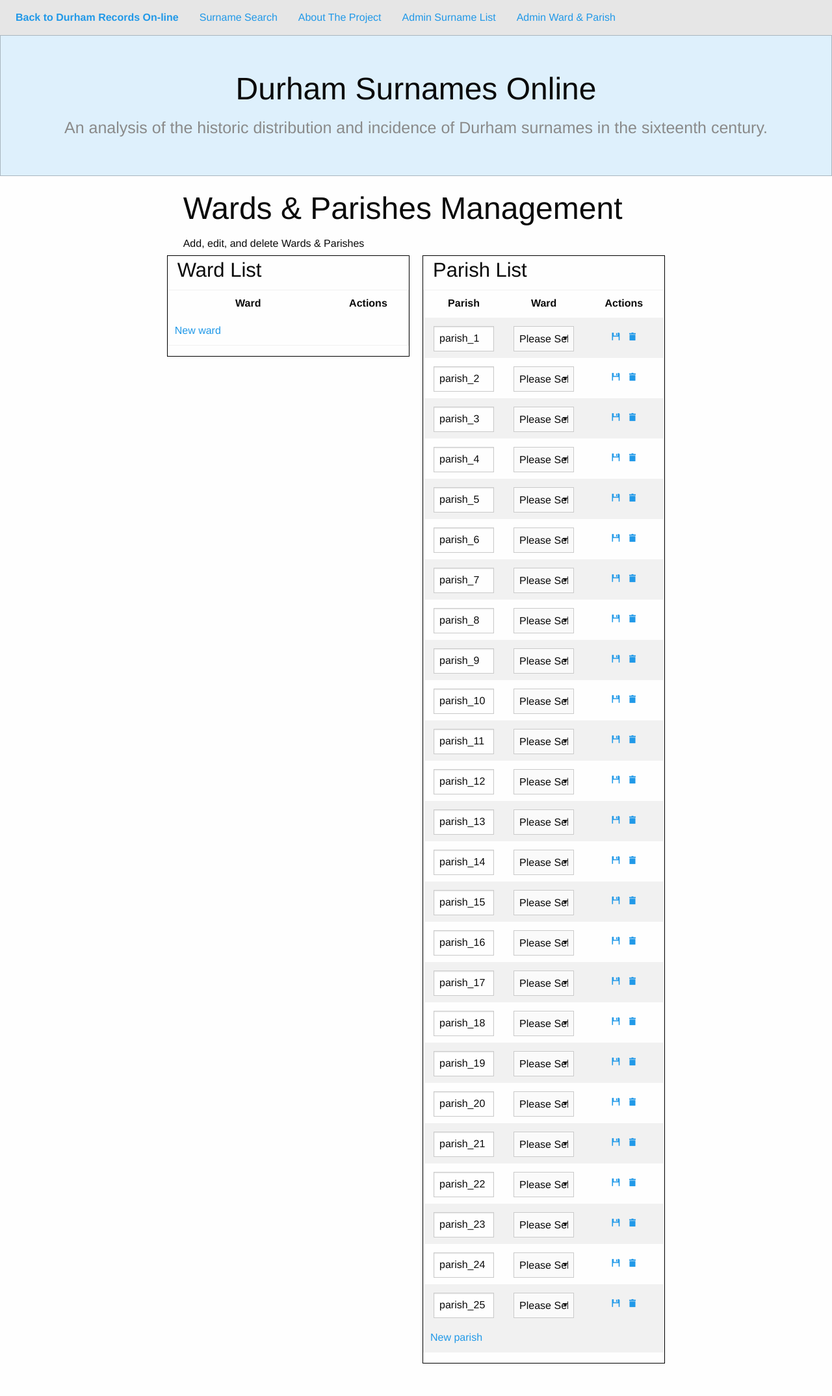
After one commit to Rhino12343/durham_surnames_online, a CodeIgniter app: page /database/admin/ward_and_parish in a window 1280 px wide. The commit adds this page. Shown: the whole page at 65% size. Run offline with CodeIgniter, Linux system fonts and the light colour scheme; the visitor is signed in with stand-in values (Sample User, id 1); data comes from the database, SQL or seed files in the repository; data that the repository does not hold is empty; some libraries are stand-ins or nearby versions.

Commit message:
added functionality to add, edit, and delete wards and parishes in the admin area

```diff
--- a/application/controllers/Admin.php
+++ b/application/controllers/Admin.php
@@ -66,6 +66,145 @@ class Admin extends CI_Controller {
             }
 
             $this->load->view('template/footer');
+        }
+    }
+
+    public function ward_and_parish ()
+    {
+        if (!$this->ion_auth->logged_in())
+        {
+            // redirect them to the login page
+            redirect('admin/login', 'refresh');
+        }
+        elseif (!$this->ion_auth->is_admin()) // remove this elseif if you want to enable this for non-admins
+        {
+            // redirect them to the home page because they must be an administrator to view this
+            return show_error('You must be an administrator to view this page.');
+        }
+        else
+        {
+            // set the flash data error message if there is one
+            $this->data['message'] = (validation_errors()) ? validation_errors() : $this->session->flashdata('message');
+
+            $this->load->view('template/header');
+            $this->data['wards'] = $this->surname_admin->get_wards();
+            $this->data['parishes'] = $this->surname_admin->get_parishes();
+            $this->load->view('admin/ward_and_parish', $this->data);
+            $this->load->view('template/footer');
+        }
+    }
+
+    public function new_ward() {
+        if (!$this->ion_auth->logged_in())
+        {
+            // redirect them to the login page
+            redirect('admin/login', 'refresh');
+        }
+        elseif (!$this->ion_auth->is_admin()) // remove this elseif if you want to enable this for non-admins
+        {
+            // redirect them to the home page because they must be an administrator to view this
+            return show_error('You must be an administrator to view this page.');
+        }
+        else
+        {
+            extract($_POST);
+
+            echo json_encode(array('ward_id' => $this->surname_admin->new_ward()));
+        }
+    }
+
+    public function save_ward() {
+        if (!$this->ion_auth->logged_in())
+        {
+            // redirect them to the login page
+            redirect('admin/login', 'refresh');
+        }
+        elseif (!$this->ion_auth->is_admin()) // remove this elseif if you want to enable this for non-admins
+        {
+            // redirect them to the home page because they must be an administrator to view this
+            return show_error('You must be an administrator to view this page.');
+        }
+        else
+        {
+            extract($_POST);
+
+            echo json_encode(array('success' => $this->surname_admin->save_ward($ward_id, $ward)));
+        }
+    }
+
+    public function delete_ward() {
+        if (!$this->ion_auth->logged_in())
+        {
+            // redirect them to the login page
+            redirect('admin/login', 'refresh');
+        }
+        elseif (!$this->ion_auth->is_admin()) // remove this elseif if you want to enable this for non-admins
+        {
+            // redirect them to the home page because they must be an administrator to view this
+            return show_error('You must be an administrator to view this page.');
+        }
+        else
+        {
+            extract($_POST);
+
+            echo json_encode(array('success' => $this->surname_admin->delete_ward($ward_id)));
+        }
+    }
+
+    public function new_parish() {
+        if (!$this->ion_auth->logged_in())
+        {
+            // redirect them to the login page
+            redirect('admin/login', 'refresh');
+        }
+        elseif (!$this->ion_auth->is_admin()) // remove this elseif if you want to enable this for non-admins
+        {
+            // redirect them to the home page because they must be an administrator to view this
+            return show_error('You must be an administrator to view this page.');
+        }
+        else
+        {
+            extract($_POST);
+
+            echo json_encode(array('parish_id' => $this->surname_admin->new_parish()));
+        }
+    }
+
+    public function save_parish() {
+        if (!$this->ion_auth->logged_in())
+        {
+            // redirect them to the login page
+            redirect('admin/login', 'refresh');
+        }
+        elseif (!$this->ion_auth->is_admin()) // remove this elseif if you want to enable this for non-admins
+        {
+            // redirect them to the home page because they must be an administrator to view this
+            return show_error('You must be an administrator to view this page.');
+        }
+        else
+        {
+            extract($_POST);
+
+            echo json_encode(array('success' => $this->surname_admin->save_parish($ward_id, $parish_id, $parish)));
+        }
+    }
+
+    public function delete_parish() {
+        if (!$this->ion_auth->logged_in())
+        {
+            // redirect them to the login page
+            redirect('admin/login', 'refresh');
+        }
+        elseif (!$this->ion_auth->is_admin()) // remove this elseif if you want to enable this for non-admins
+        {
+            // redirect them to the home page because they must be an administrator to view this
+            return show_error('You must be an administrator to view this page.');
+        }
+        else
+        {
+            extract($_POST);
+
+            echo json_encode(array('success' => $this->surname_admin->delete_parish($parish_id)));
         }
     }
 
@@ -293,10 +432,7 @@ class Admin extends CI_Controller {
         }
         else
         {
-            $ward_id = $this->input->get('ward_id');
-            $parish_id = $this->input->get('parish_id');
 
-            echo json_encode(array('success' => $this->surname_admin->save_variant($variant_id, $variant)));
         }
     }
 
--- a/application/models/Surname_admin.php
+++ b/application/models/Surname_admin.php
@@ -192,9 +192,10 @@ class Surname_admin extends CI_Model
         return $query->result_array();
     }
 
-    public function get_parishes($ward_id) {
+    public function get_parishes($ward_id = null) {
         $sql = '
             SELECT parish_id,
+                   ward_id,
                    name
               FROM DSO_parish
         ';
@@ -236,4 +237,59 @@ class Surname_admin extends CI_Model
 
         return (bool)($this->db->affected_rows() > 0);
     }
+
+    public function new_ward() {
+        $sql = 'INSERT INTO DSO_ward (name) VALUES ("")';
+
+        $query = $this->db->query($sql);
+
+        return $this->db->insert_id();
+    }
+
+    public function save_ward($ward_id, $ward) {
+        $sql = 'UPDATE DSO_ward
+                   SET name = "' . $ward . '"
+                 WHERE ward_id = ' . $ward_id;
+
+        $query = $this->db->query($sql);
+
+        return (bool)($this->db->affected_rows() > 0);
+    }
+
+    public function delete_ward($ward_id) {
+        $sql = 'DELETE FROM DSO_ward
+                      WHERE ward_id = ' . $ward_id;
+
+        $query = $this->db->query($sql);
+
+        return (bool)($this->db->affected_rows() > 0);
+    }
+
+    public function new_parish() {
+        $sql = 'INSERT INTO DSO_parish (name) VALUES ("")';
+
+        $query = $this->db->query($sql);
+
+        return $this->db->insert_id();
+    }
+
+    public function save_parish($ward_id, $parish_id, $parish) {
+        $sql = 'UPDATE DSO_parish
+                   SET name = "' . $parish . '",
+                       ward_id = ' . $ward_id . '
+                 WHERE parish_id = ' . $parish_id;
+
+        $query = $this->db->query($sql);
+
+        return (bool)($this->db->affected_rows() > 0);
+    }
+
+    public function delete_parish($parish_id) {
+        $sql = 'DELETE FROM DSO_parish
+                      WHERE parish_id = ' . $parish_id;
+
+        $query = $this->db->query($sql);
+
+        return (bool)($this->db->affected_rows() > 0);
+    }
 }
--- /dev/null
+++ b/application/views/admin/ward_and_parish.php
@@ -0,0 +1,260 @@
+<div id="infoMessage"><?php echo $message;?></div>
+
+<h1>Wards &amp; Parishes Management</h1>
+<p>Add, edit, and delete Wards &amp; Parishes</p>
+
+<div class="row">
+    <div class="large-6 columns bordered">
+        <div class="row">
+            <div class="large-12 columns">
+                <h3>Ward List</h3>
+            </div>
+        </div>
+        <div class="row">
+            <table class="large-12 columns">
+                <tr class="row">
+                    <th class="large-8 columns">Ward</th>
+                    <th class="large-4 columns">Actions</th>
+                </tr>
+                <?php foreach ($wards as $ward) { ?>
+                    <tr class="row" data-ward_id="<?= $ward['ward_id'] ?>">
+                        <td class="large-8 columns">
+                            <input type="text" class="ward_input" value="<?= $ward['name'] ?>" data-ward_id="<?= $ward['ward_id'] ?>">
+                        </td>
+                        <td class="large-4 columns actions">
+                            <a class="save_ward"><i class="fi-save"></i></a>
+                            <a class="delete_ward"><i class="fi-trash"></i></a>
+                        </td>
+                    </tr>
+                <?php } ?>
+                <tr class="row" id="ward_template" style="display:none">
+                    <td class="large-8 columns">
+                        <input type="text" class="ward_input">
+                    </td>
+                    <td class="large-4 columns actions">
+                        <a class="save_ward"><i class="fi-save"></i></a>
+                        <a class="delete_ward"><i class="fi-trash"></i></a>
+                    </td>
+                </tr>
+                <tr>
+                    <td>
+                        <a class="new_ward">
+                            New ward
+                        </a>
+                    </td>
+                </tr>
+            </table>
+        </div>
+    </div>
+    <div class="large-6 columns bordered">
+        <div class="row">
+            <div class="large-12 columns">
+                <h3>Parish List</h3>
+            </div>
+        </div>
+        <div class="row">
+            <table class="large-12 columns">
+                <tr class="row">
+                    <th class="large-4 columns">Parish</th>
+                    <th class="large-4 columns">Ward</th>
+                    <th class="large-4 columns">Actions</th>
+                </tr>
+                <?php foreach ($parishes as $parish) { ?>
+                    <tr class="row" data-parish_id="<?= $parish['parish_id'] ?>">
+                        <td class="large-4 columns">
+                            <input type="text" class="parish_input" value="<?= $parish['name'] ?>" data-parish_id="<?= $parish['parish_id'] ?>">
+                        </td>
+                        <td class="large-4 columns">
+                            <select class="ward_input">
+                                <option>Please Select</option>
+                                <?php foreach ($wards as $ward) { ?>
+                                    <option <?php echo ($parish['ward_id'] == $ward['ward_id'] ? 'selected="selected"' : ''); ?> value="<?= $ward['ward_id'] ?>">
+                                        <?= $ward['name'] ?>
+                                    </option>
+                                <?php } ?>
+                            </select>
+                        </td>
+                        <td class="large-4 columns actions">
+                            <a class="save_parish"><i class="fi-save"></i></a>
+                            <a class="delete_parish"><i class="fi-trash"></i></a>
+                        </td>
+                    </tr>
+                <?php } ?>
+                <tr class="row" id='parish_template' style="display:none">
+                    <td class="large-4 columns">
+                        <input type="text" class="parish_input">
+                    </td>
+                    <td class="large-4 columns">
+                        <select class="ward_input">
+                            <option>Please Select</option>
+                            <?php foreach ($wards as $ward) { ?>
+                                <option value="<?= $ward['ward_id'] ?>">
+                                    <?= $ward['name'] ?>
+                                </option>
+                            <?php } ?>
+                        </select>
+                    </td>
+                    <td class="large-4 columns actions">
+                        <a class="save_parish"><i class="fi-save"></i></a>
+                        <a class="delete_parish"><i class="fi-trash"></i></a>
+                    </td>
+                </tr>
+                <tr>
+                    <td>
+                        <a class="new_parish">
+                            New parish
+                        </a>
+                    </td>
+                </tr>
+            </table>
+        </div>
+    </div>
+</div>
+
+<script type="text/javascript">
+    (function($){
+        $('.new_ward').on('click', function(e) {
+            e.preventDefault();
+            $.ajax({
+                type: "POST",
+                url: "<?= base_url(); ?>admin/new_ward/",
+                dataType: 'json'
+            }).done(function(data) {
+                new_ward = $('#ward_template').clone();
+                new_ward.removeAttr('id');
+                new_ward.find('.ward_input').attr('data-ward_id', data.ward_id);
+                new_ward.attr("style", "");
+                $('#ward_template').before(new_ward);
+            });
+        });
+
+        $('table').on('click', '.save_ward', function(e) {
+            e.preventDefault();
+            var row = $(this).parent().parent();
+            var ward = row.find('.ward_input').val();
+            var ward_id = row.find('.ward_input').data('ward_id');
+
+            $.ajax({
+                type: "POST",
+                url: "<?= base_url(); ?>admin/save_ward/",
+                dataType: 'json',
+                data: {
+                    'ward': ward,
+                    'ward_id': ward_id
+                }
+            }).done(function(data) {
+                if (data.success == true) {
+                    var msg = $('<span/>').html('Successfully updated');
+                    msg.attr("id", "success_msg");
+                    row.append(msg);
+                    setTimeout(function(){
+                        row.find('#success_msg').fadeOut();
+                        row.find('#success_msg').remove();
+                    }, 1000);
+                } else {
+                    var msg = $('<span/>').html('An error occured');
+                    msg.attr("id", "error_msg");
+                    row.append(msg);
+                    window.alert('An error occured, please refresh your page');
+                    setTimeout(function(){
+                        row.find('#error_msg').fadeOut();
+                        row.find('#error_msg').remove();
+                    }, 1000);
+                }
+            });
+        });
+
+        $('table').on('click', '.delete_ward', function(e) {
+            e.preventDefault();
+            var row = $(this).parent().parent();
+            var ward_id = row.find('.ward_input').data('ward_id');
+
+            $.ajax({
+                type: "POST",
+                url: "<?= base_url(); ?>admin/delete_ward/",
+                dataType: 'json',
+                data: {
+                    'ward_id': ward_id
+                }
+            }).done(function(data) {
+                if (data.success == true) {
+                    row.remove();
+                }
+            });
+        });
+
+        $('.new_parish').on('click', function(e) {
+            e.preventDefault();
+            var row = $(this).parent().parent();
+
+            $.ajax({
+                type: "POST",
+                url: "<?= base_url(); ?>admin/new_parish/",
+                dataType: 'json'
+            }).done(function(data) {
+                new_parish = $('#parish_template').clone();
+                new_parish.removeAttr('id');
+                new_parish.find('.parish_input').attr('data-parish_id', data.parish_id);
+                new_parish.attr("style", "");
+                $('#parish_template').before(new_parish);
+            });
+        });
+
+        $('table').on('click', '.save_parish', function(e) {
+            e.preventDefault();
+            var row = $(this).parent().parent();
+            var parish_id = row.find('.parish_input').data('parish_id');
+            var ward_id = row.find('.ward_input option:selected').val();
+            var parish = row.find('.parish_input').val();
+
+            $.ajax({
+                type: "POST",
+                url: "<?= base_url(); ?>admin/save_parish/",
+                dataType: 'json',
+                data: {
+                    'parish_id': parish_id,
+                    'ward_id': ward_id,
+                    'parish': parish
+                }
+            }).done(function(data) {
+                if (data.success == true) {
+                    var msg = $('<span/>').html('Successfully updated');
+                    msg.attr("id", "success_msg");
+                    row.append(msg);
+                    setTimeout(function(){
+                        row.find('#success_msg').fadeOut();
+                        row.find('#success_msg').remove();
+                    }, 1000);
+                } else {
+                    var msg = $('<span/>').html('An error occured');
+                    msg.attr("id", "error_msg");
+                    row.append(msg);
+                    window.alert('An error occured, please refresh your page');
+                    setTimeout(function(){
+                        row.find('#error_msg').fadeOut();
+                        row.find('#error_msg').remove();
+                    }, 1000);
+                }
+            });
+        });
+
+        $('table').on('click', '.delete_parish', function(e) {
+            e.preventDefault();
+            var row = $(this).parent().parent();
+            var parish_id = row.find('.parish_input').data('parish_id');
+
+            $.ajax({
+                type: "POST",
+                url: "<?= base_url(); ?>admin/delete_parish/",
+                dataType: 'json',
+                data: {
+                    'parish_id': parish_id
+                }
+            }).done(function(data) {
+                if (data.success == true) {
+                    row.remove();
+                }
+            });
+        });
+    })(jQuery);
+</script>
--- a/application/views/template/footer.php
+++ b/application/views/template/footer.php
@@ -1,4 +1,5 @@
         </div>
+        <footer></footer>
 
         <script src="<?= base_url(); ?>js/foundation.js"></script>
         <script>
--- a/application/views/template/header.php
+++ b/application/views/template/header.php
@@ -23,6 +23,7 @@
                     <li><a href="<?= base_url(); ?>about">About The Project</a></li>
                     <?php if ($this->ion_auth->is_admin()) { ?>
                         <li><a href="<?= base_url(); ?>admin">Admin Surname List</a></li>
+                        <li><a href="<?= base_url(); ?>admin/ward_and_parish">Admin Ward &amp; Parish</a></li>
                     <?php } ?>
                 </ul>
             </div>
--- a/css/app.css
+++ b/css/app.css
@@ -1,3 +1,22 @@
+.bordered {
+    border: 1px solid black;
+    margin: -10px -10px 0;
+}
+
+.actions {
+    text-align: center;
+    margin-top: 10px;
+}
+
+.ward_input, .parish_input {
+    margin: 0 auto;
+    margin-top: 5px;
+}
+
+.save_ward, .delete_ward, .save_parish, .delete_parish {
+    margin: 0 5px 0;
+}
+
 #variants {
     border-color: black;
     border-style: dashed;
@@ -86,3 +105,7 @@
 #surname_display_table {
     width: 100%;
 }
+
+footer {
+    min-height: 50px;
+}
```
Also changed, not shown: application/views/admin/index.php (+1 -16 lines).
